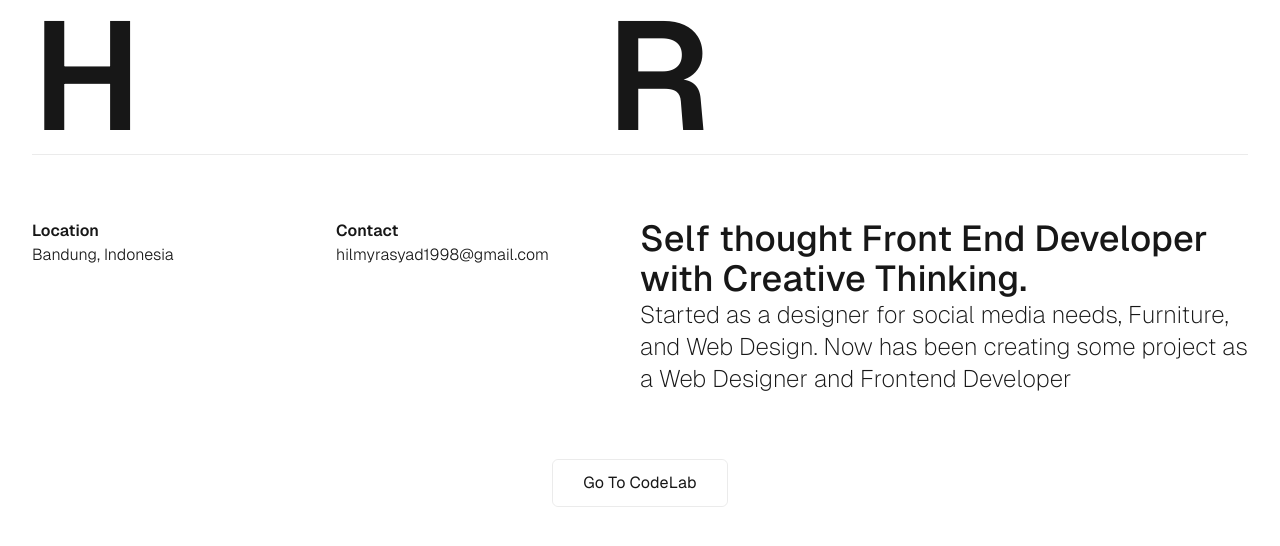
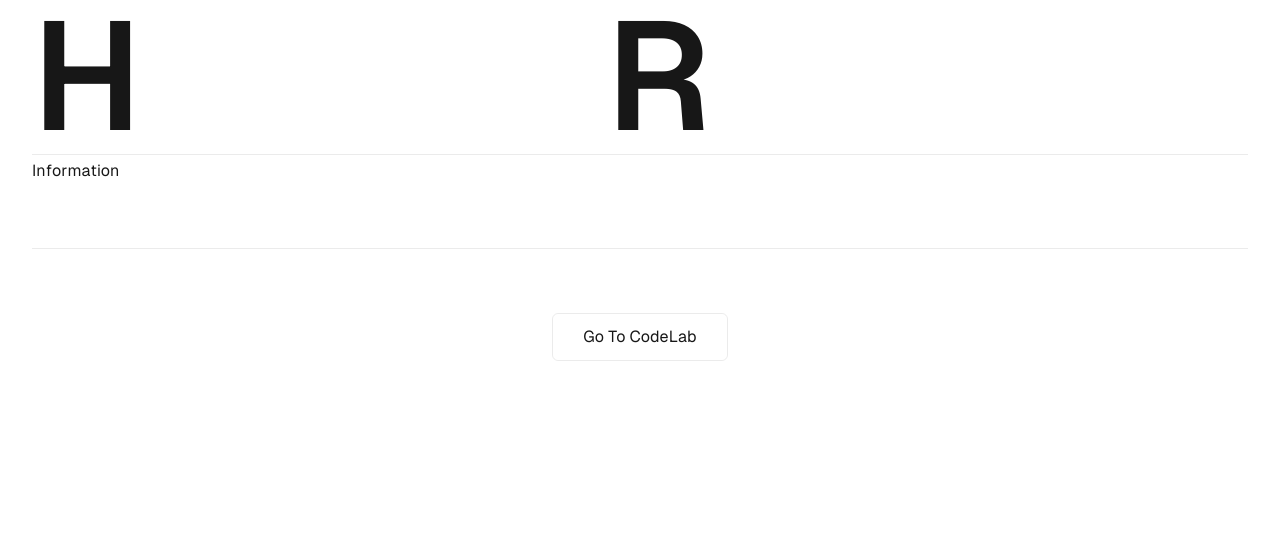
Before and after one commit to hlmyrsyd/hr-app, a Next.js app: page / in a window 1280 px wide. Shown: the top 546 px of the page. Built offline with nearby package versions, Linux system fonts and the light colour scheme.

Commit message:
header and main button works

```diff
--- a/app/codelab/components/index.ts
+++ b/app/codelab/components/index.ts
@@ -1,2 +1 @@
 export { Sidebar } from './sideBar/sideBar';
-export { TransitionWrapper } from './transitionWrapper';
--- a/app/codelab/layout.tsx
+++ b/app/codelab/layout.tsx
@@ -1,9 +1,10 @@
 'use client'
 import Link from "next/link";
-import { Sidebar, TransitionWrapper } from "./components";
+import { Sidebar } from "./components";
 import { motion } from "framer-motion";
 import { useState } from "react";
 import { useRouter } from "next/navigation";
+import { TransitionWrapper } from "../components";
 
 export default function Layout({ children }: { children: React.ReactNode }) {
     const [isTransitioning, setIsTransitioning] = useState(false);
--- /dev/null
+++ b/app/components/header/index.tsx
@@ -0,0 +1,96 @@
+'use client';
+
+import { motion } from "framer-motion";
+
+export default function Header() {
+    return (
+        <header className="flex w-full h-full flex-col items-center sm:items-start border-b border-black/[.08] dark:border-white/[.145]">
+            <motion.div
+                className="flex w-full justify-between text-wrap cursor-default font-semibold text-[16rem]"
+                whileHover="hover"
+                style={{ fontSize: 'clamp(3rem, 12vw, 16rem)', lineHeight: '1' }}
+            >
+                {/* First name */}
+                <div className="flex" title="This is my First Name">
+                <h1>H</h1>
+                <motion.h1
+                    initial={{ opacity: 0 }}
+                    variants={{
+                    hover: { opacity: 1, transition: { duration: 0.1, ease: "easeInOut" } }
+                    }}
+                >
+                    I
+                </motion.h1>
+                <motion.h1
+                    initial={{ opacity: 0 }}
+                    variants={{
+                    hover: { opacity: 1, transition: { duration: 0.1, delay: 0.03, ease: "easeInOut" } }
+                    }}
+                >
+                    L
+                </motion.h1>
+                <motion.h1
+                    initial={{ opacity: 0 }}
+                    variants={{
+                    hover: { opacity: 1, transition: { duration: 0.1, delay: 0.06, ease: "easeInOut" } }
+                    }}
+                >
+                    M
+                </motion.h1>
+                <motion.h1
+                    initial={{ opacity: 0 }}
+                    variants={{
+                    hover: { opacity: 1, transition: { duration: 0.1, delay: 0.09, ease: "easeInOut" } }
+                    }}
+                >
+                    Y
+                </motion.h1>
+                </div>
+                {/* Last name */}
+                <div className="flex" title="This is my Last Name">
+                <h1>R</h1>
+                <motion.h1
+                    initial={{ opacity: 0 }}
+                    variants={{
+                    hover: { opacity: 1, transition: { duration: 0.1, delay: 0.12, ease: "easeInOut" } }
+                    }}
+                >
+                    A
+                </motion.h1>
+                <motion.h1
+                    initial={{ opacity: 0 }}
+                    variants={{
+                    hover: { opacity: 1, transition: { duration: 0.1, delay: 0.15, ease: "easeInOut" } }
+                    }}
+                >
+                    S
+                </motion.h1>
+                <motion.h1
+                    initial={{ opacity: 0 }}
+                    variants={{
+                    hover: { opacity: 1, transition: { duration: 0.1, delay: 0.18, ease: "easeInOut" } }
+                    }}
+                >
+                    Y
+                </motion.h1>
+                <motion.h1
+                    initial={{ opacity: 0 }}
+                    variants={{
+                    hover: { opacity: 1, transition: { duration: 0.1, delay: 0.21, ease: "easeInOut" } }
+                    }}
+                >
+                    A
+                </motion.h1>
+                <motion.h1
+                    initial={{ opacity: 0 }}
+                    variants={{
+                    hover: { opacity: 1, transition: { duration: 0.1, delay: 0.24, ease: "easeInOut" } }
+                    }}
+                >
+                    D
+                </motion.h1>
+                </div>
+            </motion.div>
+        </header>
+    );
+}
--- /dev/null
+++ b/app/components/index.ts
@@ -0,0 +1,3 @@
+export { default as Header } from './header';
+export { TransitionWrapper } from './transitionWrapper';
+export { WavyText } from './wavyText'
--- /dev/null
+++ b/app/components/wavyText/index.tsx
@@ -0,0 +1,86 @@
+'use client'
+
+import { motion } from "framer-motion";
+import { useState } from "react";
+
+export const WavyText = ({ text }: { text: string }) => {
+    const [isHovered, setIsHovered] = useState(false);
+
+    const letterVariants = {
+        initial: { y: 0 }, // Default position
+        hover: { y: -18, transition: { ease: "easeInOut", duration: 0.5 } }, // Moves up on hover
+        exit: { y: 0, transition: { ease: "easeInOut", duration: 0.5 } }, // Moves down on hover exit
+    };
+
+    const secondVariants = {
+        initial: { y: 19 }, // Default position
+        hover: { y: 0, transition: { ease: "easeInOut", duration: 0.4 } }, // Moves up on hover
+        exit: { y: 19, transition: { ease: "easeInOut", duration: 0.4 } }, // Moves down on hover exit
+    };
+
+    const borderVariants = {
+        initial: { width: 0 },
+        hover: { width: "100%", transition: { ease: "easeInOut", duration: 0.8 } }, // Smoothly moves from left to right
+        exit: { width: 0, transition: { ease: "easeInOut", duration: 0.2, delay: 0.2 } }, // Retracts smoothly
+    };
+
+    const containerVariants = {
+        hover: {
+            transition: {
+                staggerChildren: 0.01,
+                ease: "easeInOut",
+            },
+        },
+        exit: {
+            transition: {
+                staggerChildren: 0.005,
+                ease: "easeInOut",
+            },
+        },
+    };
+
+    return (
+        <div className="inline-block"> {/* Wrap everything in an outer div */}
+            {/* Text Animation */}
+            <motion.div
+                className="flex flex-col h-5 overflow-hidden"
+                onMouseEnter={() => setIsHovered(true)}
+                onMouseLeave={() => setIsHovered(false)}
+                initial="initial"
+                animate={isHovered ? "hover" : "exit"} // Control hover and exit with state
+                variants={containerVariants}
+            >
+                <div className="relative top-0">
+                    {text.split("").map((letter, index) => (
+                        <motion.span
+                            key={index}
+                            variants={letterVariants}
+                            className="inline-block"
+                        >
+                            {letter}
+                        </motion.span>
+                    ))}
+                </div>
+                <div className="relative -top-6">
+                    {text.split("").map((letter, index) => (
+                        <motion.span
+                            key={index}
+                            variants={secondVariants}
+                            className="inline-block"
+                        >
+                            {letter}
+                        </motion.span>
+                    ))}
+                </div>
+            </motion.div>
+
+            {/* Bottom Border Animation - Placed outside of text div */}
+            <motion.div
+                className="h-[1px] bg-white mt-1" // Border settings
+                variants={borderVariants}
+                initial="initial"
+                animate={isHovered ? "hover" : "exit"} // Animate based on hover state
+            />
+        </div>
+    );
+};
--- a/app/page.tsx
+++ b/app/page.tsx
@@ -3,10 +3,12 @@
 import { motion } from "framer-motion";
 import { useRouter } from "next/navigation";
 import { useState } from "react";
-import { TransitionWrapper } from "./codelab/components";
+import { TransitionWrapper, WavyText } from "./components";
+import { Header } from "./components";
 
 export default function Home() {
   const [isTransitioning, setIsTransitioning] = useState(false);
+  const [isMainExpanded, setIsMainExpanded] = useState(false);
   const router = useRouter();
 
   const handleTransition = (route: string) => {
@@ -14,7 +16,11 @@ export default function Home() {
     setTimeout(() => {
       router.push(route);
     }, 1000);
-};
+  };
+
+  const toggleMain = () => {
+    setIsMainExpanded((prev) => !prev);
+  };
 
   return (
     <div className="flex h-full w-full flex-col items-center min-h-screen px-8 gap-16 font-[family-name:var(--font-geist-sans)]">
@@ -29,114 +35,49 @@ export default function Home() {
           animate={{ opacity: 1 }}
           transition={{ duration: 0.5, ease: "easeIn" }}
           className="flex h-full w-full justify-center items-center text-6xl font-bold">
-          <h1>Hi </h1>
+          <h1>Hi</h1>
         </motion.div>
       </motion.div>
-      <header className="flex w-full h-full flex-col items-center sm:items-start border-b border-black/[.08] dark:border-white/[.145]">
-        <motion.div
-          className="flex w-full justify-between text-wrap cursor-default font-semibold text-[16rem]"
-          whileHover="hover"
-          style={{ fontSize: 'clamp(3rem, 12vw, 16rem)', lineHeight: '1' }}
-        >
-          {/* first name */}
-          <div className="flex" title="This is my First Name">
-              <h1>H</h1>
-              <motion.h1
-                initial={{ opacity: 0 }}
-                variants={{
-                  hover: { opacity: 1, transition: { duration: 0.1, ease: "easeInOut" } }
-                }}
-              >
-                I
-              </motion.h1>
-              <motion.h1
-                initial={{ opacity: 0 }}
-                variants={{
-                  hover: { opacity: 1, transition: { duration: 0.1, delay: 0.03, ease: "easeInOut" } }
-                }}
-              >
-                L
-              </motion.h1>
-              <motion.h1
-                initial={{ opacity: 0 }}
-                variants={{
-                  hover: { opacity: 1, transition: { duration: 0.1, delay: 0.06, ease: "easeInOut" } }
-                }}
-              >
-                M
-              </motion.h1>
-              <motion.h1
-                initial={{ opacity: 0 }}
-                variants={{
-                  hover: { opacity: 1, transition: { duration: 0.1, delay: 0.09, ease: "easeInOut" } }
-                }}
-              >
-                Y
-              </motion.h1>
-          </div>
-          {/* last name */}
-          <div className="flex" title="This is my Last Name">
-            <h1>R</h1>
-            <motion.h1
-              initial={{ opacity: 0 }}
-              variants={{
-                hover: { opacity: 1, transition: { duration: 0.1, delay: 0.12, ease: "easeInOut" } }
-              }}
-            >
-              A
-            </motion.h1>
-            <motion.h1
-              initial={{ opacity: 0 }}
-              variants={{
-                hover: { opacity: 1, transition: { duration: 0.1, delay: 0.15, ease: "easeInOut" } }
-              }}
-            >
-              S
-            </motion.h1>
-            <motion.h1
-              initial={{ opacity: 0 }}
-              variants={{
-                hover: { opacity: 1, transition: { duration: 0.1, delay: 0.18, ease: "easeInOut" } }
-              }}
-            >
-              Y
-            </motion.h1>
-            <motion.h1
-              initial={{ opacity: 0 }}
-              variants={{
-                hover: { opacity: 1, transition: { duration: 0.1, delay: 0.21, ease: "easeInOut" } }
-              }}
-            >
-              A
-            </motion.h1>
-            <motion.h1
-              initial={{ opacity: 0 }}
-              variants={{
-                hover: { opacity: 1, transition: { duration: 0.1, delay: 0.24, ease: "easeInOut" } }
-              }}
-            >
-              D
-            </motion.h1>
-          </div>
-        </motion.div>
-      </header>
 
-      <main>
-        <div className="flex w-full gap-10">
-          <div className="flex-1 flex-col w-1/4">
+      <div className="flex flex-col w-full gap-1">
+        <Header />
+        <div>
+          <motion.button
+            onClick={toggleMain}
+            title="Checkout Information about me"
+          >
+            <WavyText text="Information" />
+          </motion.button>
+        </div>
+      </div>
+
+
+      <motion.main
+        className="overflow-hidden border-b border-black/[.08] dark:border-white/[.145]"
+        initial={{ height: 0 }} // Start collapsed
+        animate={{ height: isMainExpanded ? "auto" : 0 }} // Animate height based on state
+        transition={{ duration: 0.5, ease: "easeInOut" }}
+      >
+        <div className="flex flex-col lg:flex-row w-full gap-10">
+          <div className="flex-1 flex flex-col w-full lg:w-1/4">
             <h1 className="font-semibold">Location</h1>
             <p className="font-light">Bandung, Indonesia</p>
           </div>
-          <div className="flex-1 flex-col w-1/4">
+          <div className="flex-1 flex flex-col w-full lg:w-1/4">
             <h1 className="font-semibold">Contact</h1>
             <p className="font-light">hilmyrasyad1998@gmail.com</p>
           </div>
-          <div className="flex-2 flex-col w-2/4">
-            <h1 className="text-4xl font-medium">Self thought Front End Developer with Creative Thinking.</h1>
-            <p className="text-2xl font-extralight">Started as a designer for social media needs, Furniture, and Web Design. Now has been creating some project as a Web Designer and Frontend Developer  </p>
+          <div className="flex-2 flex flex-col w-full lg:w-2/4 pb-10 lg:mt-0">
+            <h1 className="text-2xl lg:text-4xl font-medium">
+              Self-taught Front End Developer with Creative Thinking.
+            </h1>
+            <p className="text-xl lg:text-2xl font-extralight">
+              Started as a designer for social media needs, Furniture, and Web Design.
+              Now has been creating some projects as a Web Designer and Frontend Developer.
+            </p>
           </div>
         </div>
-      </main>
+      </motion.main>
 
       <footer>
         <TransitionWrapper isTransitioning={isTransitioning}>
```
Also changed, not shown: app/components/transitionWrapper/index.tsx (renamed from app/codelab/components/transitionWrapper/index.tsx).
